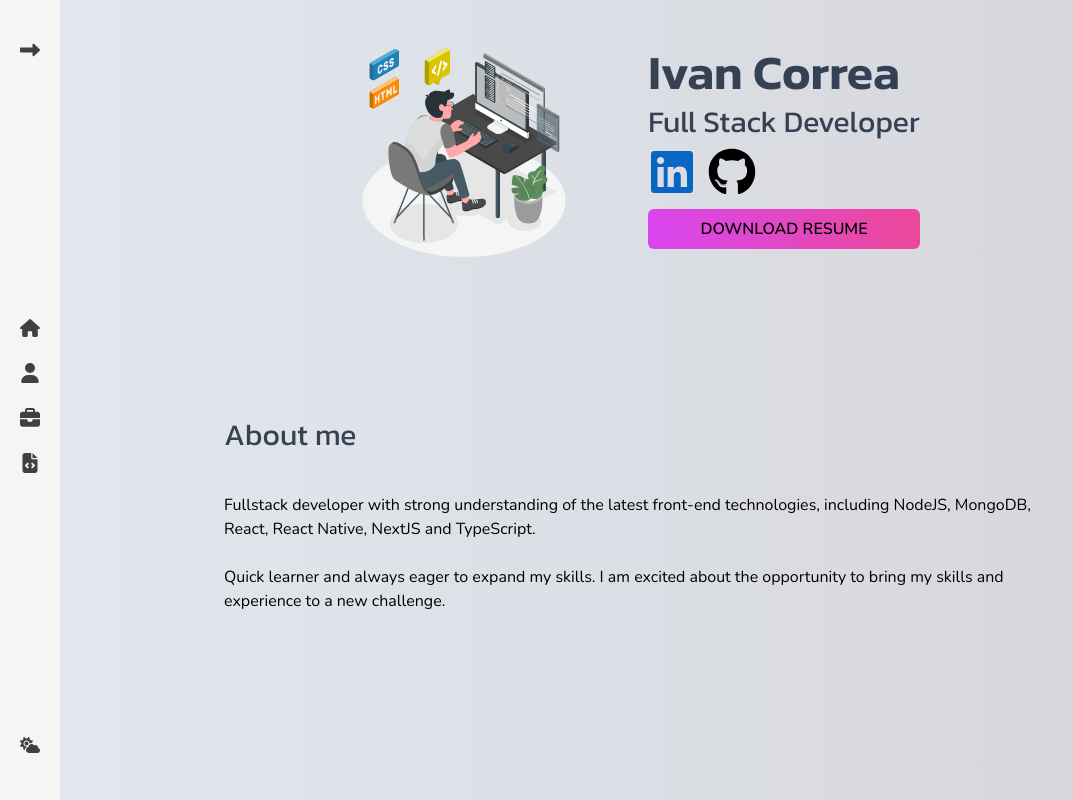
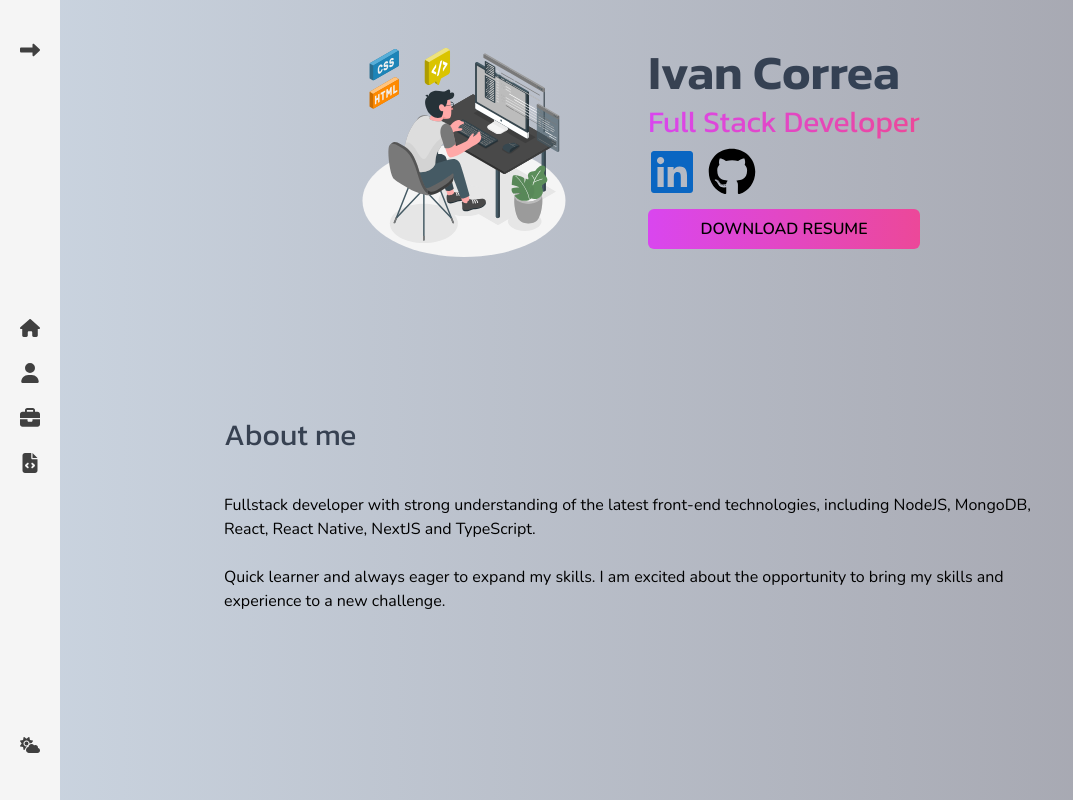
Before and after one commit to IvanMCorrea/dev_portfolio, a Next.js app: page / in a window 1280 px wide. Shown: the top 800 px of the page, without its empty margins (0-1073 px from the left). Built offline with nearby package versions, Linux system fonts and the light colour scheme; what tailwindcss-animated would draw is missing.

Commit message:
Change bg light color and landing subtitule color

```diff
--- a/app/_components/Landing.tsx
+++ b/app/_components/Landing.tsx
@@ -31,7 +31,7 @@ const Landing = () => {
           Ivan Correa
         </h1>
         <span
-          className={`${kanit.className} text-2xl md:text-3xl bg-gradient-to-r from-gray-700 to-slate-700 dark:from-slate-300 dark:to-zinc-200 bg-clip-text text-transparent`}
+          className={`${kanit.className} text-2xl md:text-3xl bg-gradient-to-r from-fuchsia-500 to-pink-500 bg-clip-text text-transparent`}
         >
           Full Stack Developer
         </span>
--- a/app/layout.tsx
+++ b/app/layout.tsx
@@ -18,7 +18,7 @@ export default function RootLayout({
   return (
     <html lang="en" className="dark scroll-smooth">
       <body
-        className={`${nunito.className} bg-gradient-to-r from-slate-200 to-zinc-300 dark:from-neutral-900 dark:to-slate-800`}
+        className={`${nunito.className} bg-gradient-to-r from-slate-300 to-zinc-400 dark:from-neutral-900 dark:to-slate-800`}
       >
         <Providers>{children}</Providers>
       </body>
```
